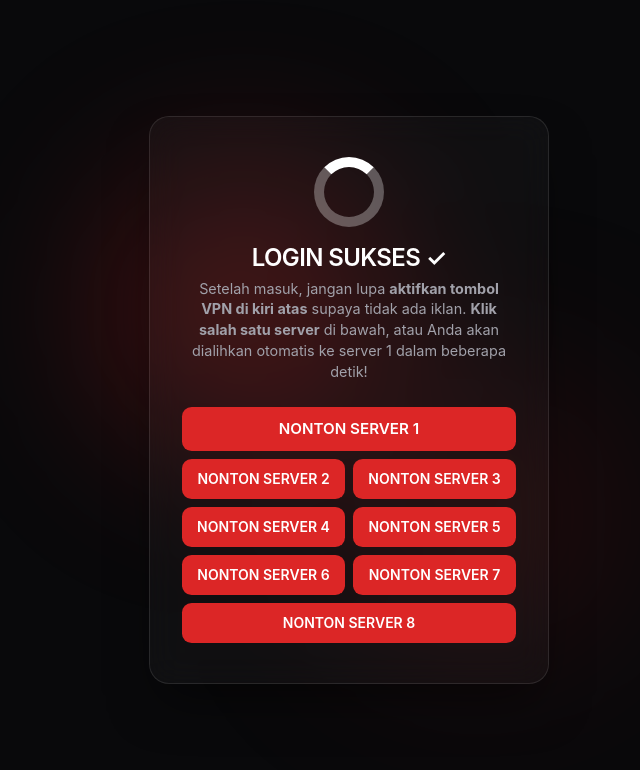
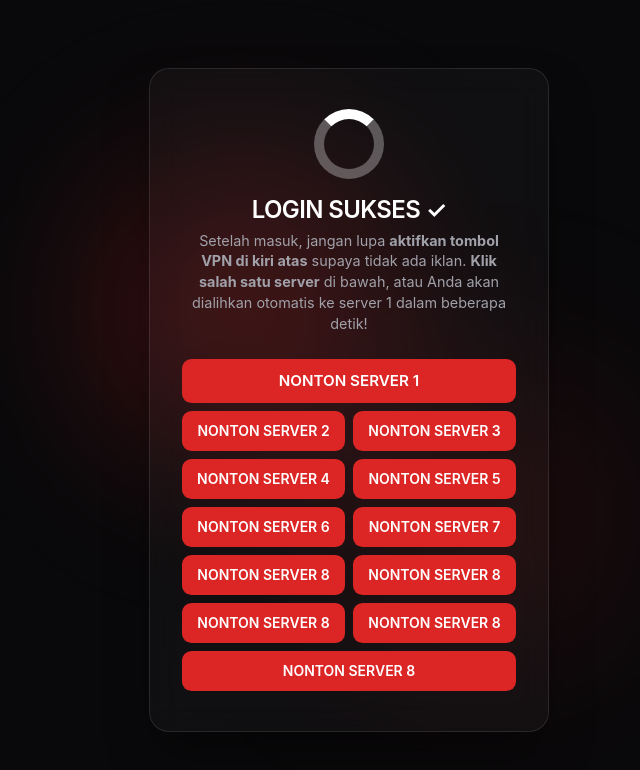
Before and after one commit to 8XPLOIT/LebahMadu, a plain HTML site: page index.html in a window 1280 px wide. Shown: the whole page, without its empty margins (291-931 px from the left). Drawn offline with Linux system fonts and the light colour scheme.

Commit message:
Update index.html

```diff
--- a/index.html
+++ b/index.html
@@ -192,6 +192,12 @@
             <a href="https://jwplyr.com/f/k8sg2fm01y0" class="btn">NONTON SERVER 6</a>
             <a href="https://jwplyr.com/f/93z9p8hi3if" class="btn">NONTON SERVER 7</a>
             <a href="https://vldey.mom" class="btn">NONTON SERVER 8</a>
+<a href="https://jwplyr.com/f/089gn813v6f" class="btn">NONTON SERVER 8</a>
+<a href="https://jwplyr.com/f/46xqz17b0gk" class="btn">NONTON SERVER 8</a>
+<a href="https://jwplyr.com/f/zehypn2h8gy" class="btn">NONTON SERVER 8</a>
+<a href="https://jwplyr.com/f/qo8a43ztnye" class="btn">NONTON SERVER 8</a>
+
+
         </div>
     </div>
 </body>
```
